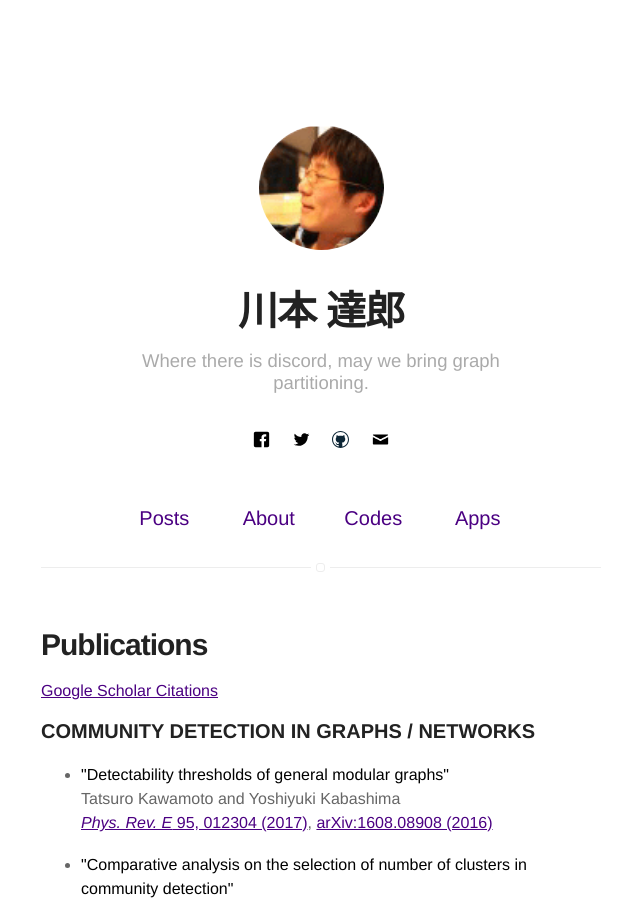
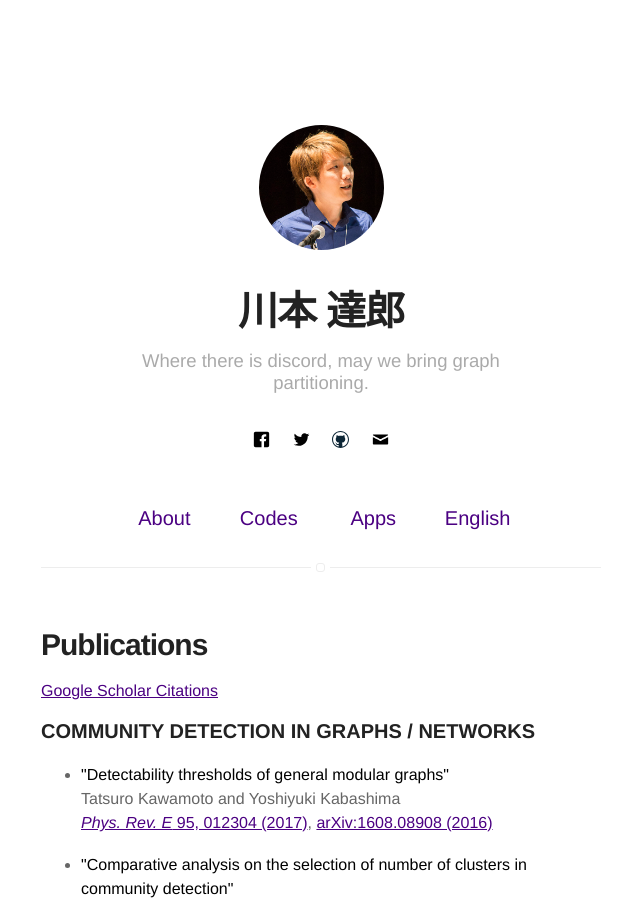
Before and after one commit to tatsuro-kawamoto-jp/tatsuro-kawamoto-jp.github.io, a Jekyll site: the page built from index.html, in a window 1280 px wide and 900 px high. Shown: the whole window, without its empty margins (319-959 px from the left). Built offline with Jekyll 4.4.1, drawn with Linux system fonts in a browser that asks for light colours.

```diff
--- a/_config.yml
+++ b/_config.yml
@@ -8,13 +8,13 @@ description: A blog about technology and stuff related
 # if it's an external image, update below for true
 # better with square images
 external-image: false
-picture: assets/images/myself.gif
+picture: assets/images/TatsuroKawamoto2015.jpg
 
 # If you want to include your resume, set to true
 # and specify source (external or local).
 resume: true
 resume-external: true
-resume-url: http://voteclustering.org
+resume-url: https://tatsuro-kawamoto.github.io
 
 url: https://tatsuro-kawamoto-jp.github.io
 # your url: http://USERNAME.github.io
--- a/_includes/nav.html
+++ b/_includes/nav.html
@@ -6,11 +6,13 @@
             </li>
         {% endif %}
 
+        <!--
         {% if site.blog == true %}
                 <li class="item">
                     <a class="link" href="{{ site.url }}/blog">Posts</a>
                 </li>
         {% endif %}
+        -->
 
         <!--
         {% if site.projects == true %}
@@ -40,12 +42,12 @@
                 </li>
         {% endif %}
 
-        <!--
+
         {% if site.resume == true %}
             <li class="item">
-                <a class="link" href="{% if site.resume-external %}{{ site.resume-url }}{% else %}{{ site.url }}/{{ site.resume-url }}{% endif %}">Apps</a>
+                <a class="link" href="{% if site.resume-external %}{{ site.resume-url }}{% else %}{{ site.url }}/{{ site.resume-url }}{% endif %}">English</a>
             </li>
         {% endif %}
-        -->
+
     </ul>
 </nav>
```
Also changed, not shown: assets/images/TatsuroKawamoto2015.jpg (added), assets/images/james.jpg (deleted), assets/images/profile.jpg (deleted), 14 other files.
